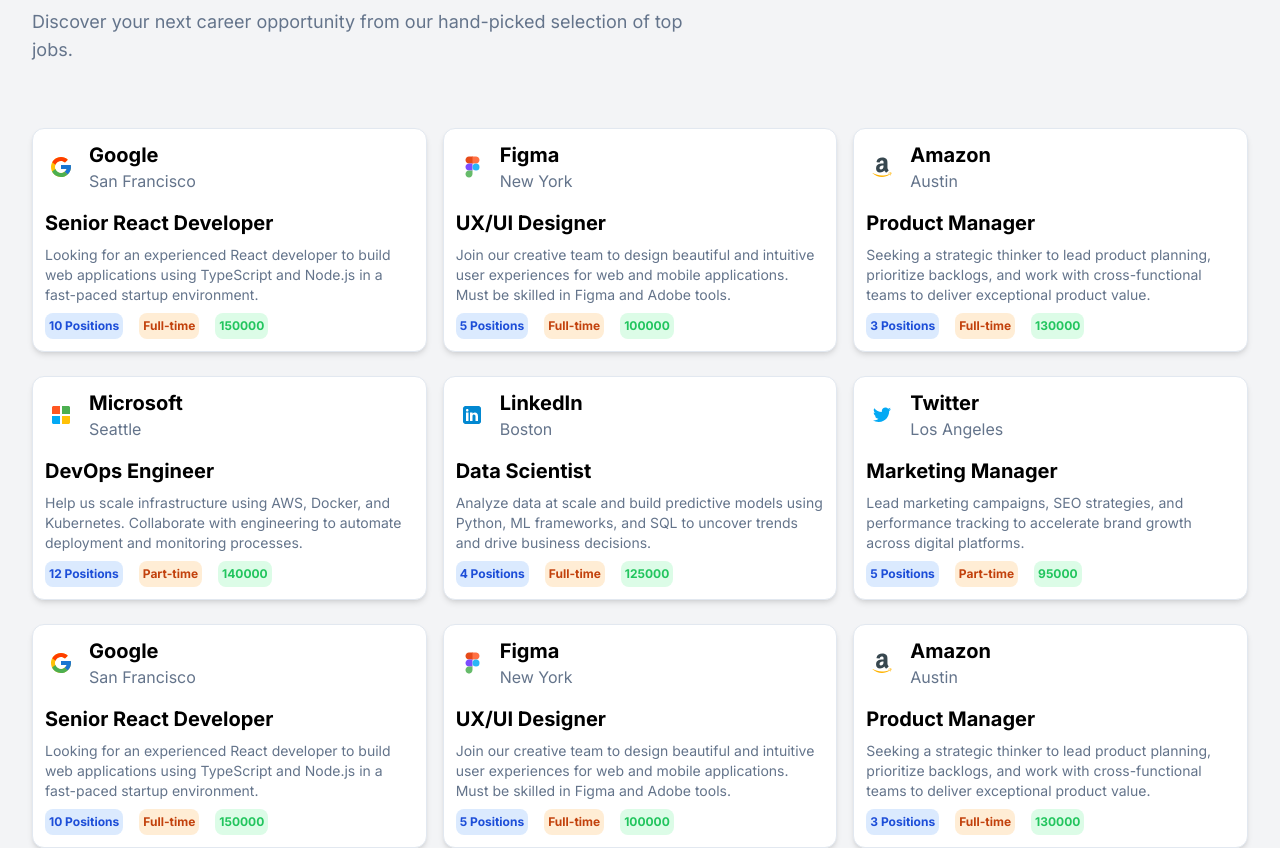
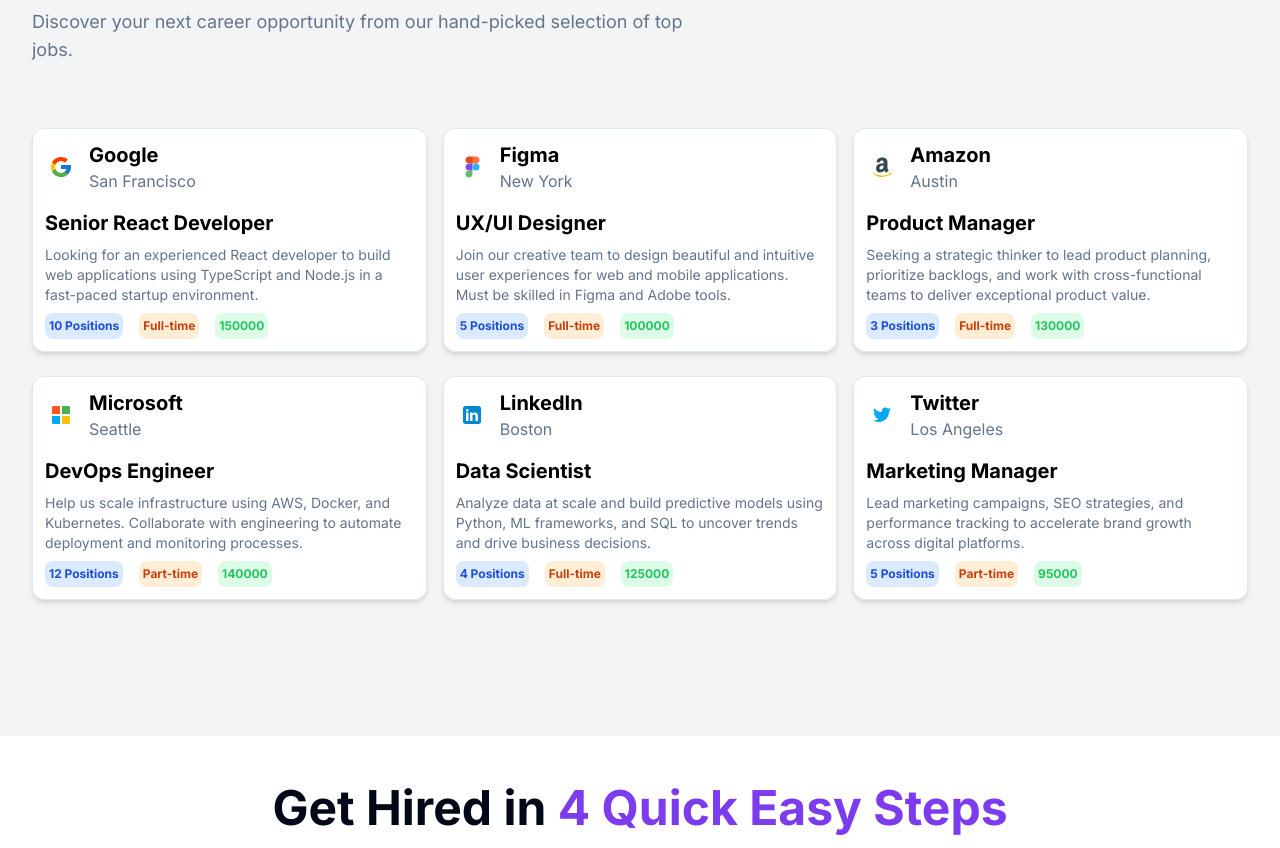
Before and after one commit to suryaspandey/Job-Portal-Website, a React (Vite) app in the folder Job-Portal-Website/: page / in a window 1280 px wide. Shown: the part 1360-2208 px from the top of the page. Built offline with nearby package versions, Linux system fonts and the light colour scheme.

Commit message:
fix:mobile view Navbar

```diff
--- a/Job-Portal-Website/src/components/FeaturedJobCard/index.tsx
+++ b/Job-Portal-Website/src/components/FeaturedJobCard/index.tsx
@@ -1,6 +1,7 @@
 import useMobile from "@/hooks/useMobile";
 import { Card } from "../ui/card";
 import { companyLogos } from "../FeaturedJobs/constants";
+import { useNavigate } from "react-router-dom";
 
 interface FeaturedJobDetailsProps {
   jobDetails: {
@@ -21,13 +22,14 @@
 
 export const FeaturedJobCard = ({ jobDetails }: FeaturedJobDetailsProps) => {
   const isMobile = useMobile();
-
+  const navigate = useNavigate();
   return (
     <Card
       key={jobDetails.id}
       className={`group p-3 mb-2 w-full dark:border-white/50 cursor-pointer !gap-2 ${
         isMobile ? "h-64" : "h-56"
       } bg-white dark:bg-gray-100 shadow-md hover:shadow-lg hover:bg-primary dark:hover:bg-primary transition-shadow duration-300`}
+      onClick={() => navigate(`/jobs/${jobDetails.id}`)}
     >
       <div className="flex items-center mb-2 gap-3">
         <img
--- a/Job-Portal-Website/src/components/FeaturedJobs/index.tsx
+++ b/Job-Portal-Website/src/components/FeaturedJobs/index.tsx
@@ -43,17 +43,21 @@
             pagination={{ clickable: true }}
             modules={[Pagination]}
           >
-            {featuredJobs.map((job, index) => (
-              <SwiperSlide key={index}>
-                <FeaturedJobCard jobDetails={job} />
-              </SwiperSlide>
-            ))}
+            {featuredJobs
+              .filter((jb) => jb.id <= 4)
+              .map((job, index) => (
+                <SwiperSlide key={index}>
+                  <FeaturedJobCard jobDetails={job} />
+                </SwiperSlide>
+              ))}
           </Swiper>
         ) : (
           <div className="grid grid-cols-1 sm:grid-cols-2 md:grid-cols-3 gap-4">
-            {featuredJobs.map((job) => {
-              return <FeaturedJobCard jobDetails={job} />;
-            })}
+            {featuredJobs
+              .filter((jb) => jb.id <= 6)
+              .map((job, index) => {
+                return <FeaturedJobCard key={index} jobDetails={job} />;
+              })}
           </div>
         )}
       </div>
--- a/Job-Portal-Website/src/components/Navbar.tsx
+++ b/Job-Portal-Website/src/components/Navbar.tsx
@@ -60,7 +60,7 @@
               size="icon"
               onClick={() => setIsMobileMenuOpen(true)}
             >
-              <Menu className="h-5 w-5" />
+              <Menu className="!h-7 !w-7" />
             </Button>
           </div>
         </div>
--- a/Job-Portal-Website/src/components/ToggleTheme/index.tsx
+++ b/Job-Portal-Website/src/components/ToggleTheme/index.tsx
@@ -5,8 +5,11 @@
   const { theme, toggleTheme } = useTheme();
   return (
     <button
-    className="absolute top-4 right-4 p-2 rounded-full bg-gray-200 dark:bg-gray-800 text-gray-800 dark:text-gray-200 transition-colors"
-    onClick={toggleTheme}>{theme === "dark" ? <Moon /> : <Sun />}</button>
+      className="absolute  z-40 top-4 right-16 md:right-4 p-2 rounded-full bg-gray-200 dark:bg-gray-800 text-gray-800 dark:text-gray-200 transition-colors"
+      onClick={toggleTheme}
+    >
+      {theme === "dark" ? <Moon /> : <Sun />}
+    </button>
   );
 };
 
```
